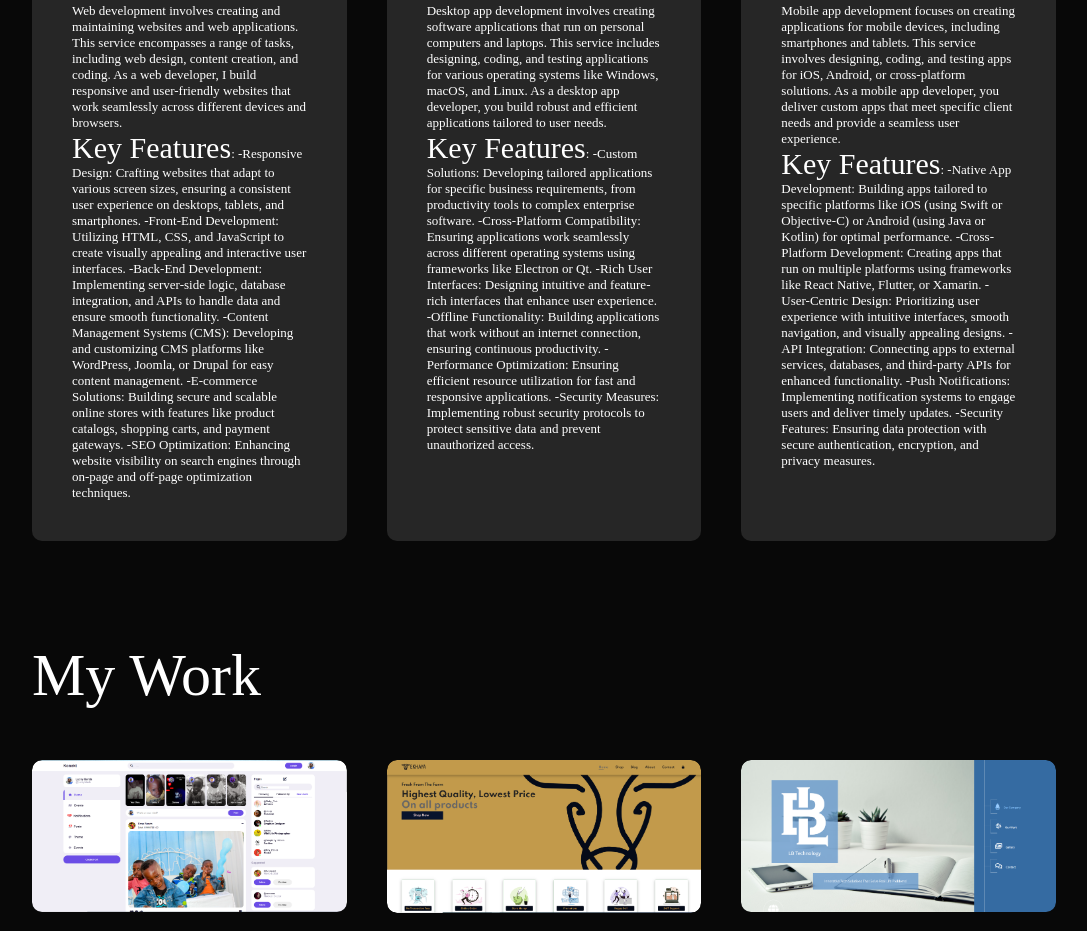
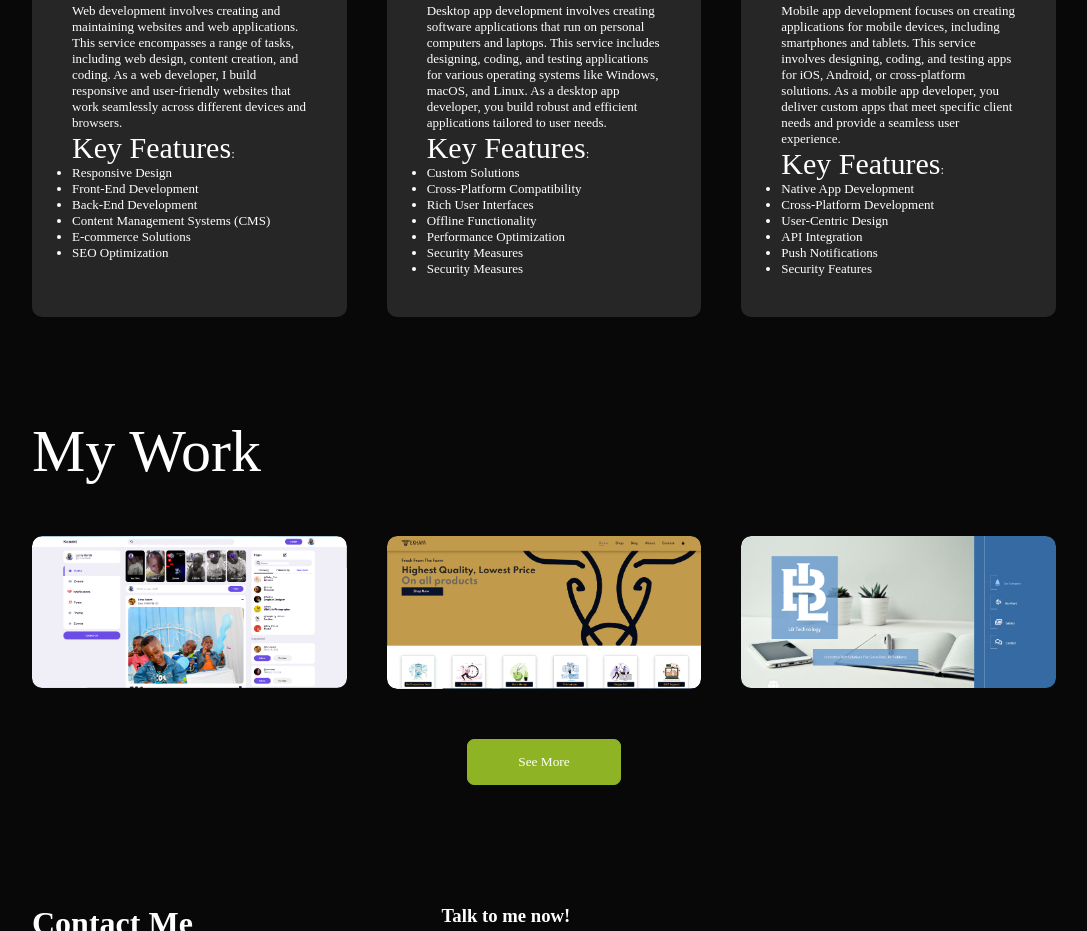
Before and after one commit to Lucky-code-cloud/luckybanda, a plain HTML site: page index.html in a window 1280 px wide. Shown: the part 1677-2608 px from the top of the page, without its empty margins (96-1183 px from the left). Drawn offline with Linux system fonts and the light colour scheme.

Commit message:
Update index.html

```diff
--- a/index.html
+++ b/index.html
@@ -85,35 +85,30 @@
                 <h2>Website Development</h2>
                 <p>Web development involves creating and maintaining websites and web applications. This service encompasses a range of tasks, including web design, content creation, and coding. As a web developer, I build responsive and user-friendly websites that work seamlessly across different devices and browsers.</p>
                 <p><span style="font-size:30px;">Key Features</span>:
-                    -Responsive Design: Crafting websites that adapt to various screen sizes, ensuring a consistent user experience on desktops, tablets, and smartphones.
-
-                    -Front-End Development: Utilizing HTML, CSS, and JavaScript to create visually appealing and interactive user interfaces.
-
-                    -Back-End Development: Implementing server-side logic, database integration, and APIs to handle data and ensure smooth functionality.
-
-                    -Content Management Systems (CMS): Developing and customizing CMS platforms like WordPress, Joomla, or Drupal for easy content management.
-
-                    -E-commerce Solutions: Building secure and scalable online stores with features like product catalogs, shopping carts, and payment gateways.
-
-                    -SEO Optimization: Enhancing website visibility on search engines through on-page and off-page optimization techniques.</p>
-
+                    <ul>
+                        <li>Responsive Design</li>
+                        <li>Front-End Development</li>
+                        <li>Back-End Development</li>
+                        <li>Content Management Systems (CMS)</li>
+                        <li>E-commerce Solutions</li>
+                        <li>SEO Optimization</li>
+                    </ul>
             </div>
             <div>
                 <i class="fa-solid fa-laptop"></i>
                 <h2>Desktop App Development</h2>
                 <p>Desktop app development involves creating software applications that run on personal computers and laptops. This service includes designing, coding, and testing applications for various operating systems like Windows, macOS, and Linux. As a desktop app developer, you build robust and efficient applications tailored to user needs.</p>
                 <p><span style="font-size:30px;">Key Features</span>:
-                    -Custom Solutions: Developing tailored applications for specific business requirements, from productivity tools to complex enterprise software.
 
-                    -Cross-Platform Compatibility: Ensuring applications work seamlessly across different operating systems using frameworks like Electron or Qt.
-
-                    -Rich User Interfaces: Designing intuitive and feature-rich interfaces that enhance user experience.
-
-                    -Offline Functionality: Building applications that work without an internet connection, ensuring continuous productivity.
-
-                    -Performance Optimization: Ensuring efficient resource utilization for fast and responsive applications.
-
-                    -Security Measures: Implementing robust security protocols to protect sensitive data and prevent unauthorized access.
+                    <ul>
+                        <li>Custom Solutions</li>
+                        <li>Cross-Platform Compatibility</li>
+                        <li>Rich User Interfaces</li>
+                        <li>Offline Functionality</li>
+                        <li>Performance Optimization</li>
+                        <li>Security Measures</li>
+                        <li>Security Measures</li>
+                    </ul>
                 </p>
             </div>
             <div>
@@ -121,17 +116,15 @@
                 <h2>Mobile App Development</h2>
                 <p>Mobile app development focuses on creating applications for mobile devices, including smartphones and tablets. This service involves designing, coding, and testing apps for iOS, Android, or cross-platform solutions. As a mobile app developer, you deliver custom apps that meet specific client needs and provide a seamless user experience.</p>
                 <p><span style="font-size:30px;">Key Features</span>:
-                    -Native App Development: Building apps tailored to specific platforms like iOS (using Swift or Objective-C) or Android (using Java or Kotlin) for optimal performance.
 
-                    -Cross-Platform Development: Creating apps that run on multiple platforms using frameworks like React Native, Flutter, or Xamarin.
-
-                    -User-Centric Design: Prioritizing user experience with intuitive interfaces, smooth navigation, and visually appealing designs.
-
-                    -API Integration: Connecting apps to external services, databases, and third-party APIs for enhanced functionality.
-
-                    -Push Notifications: Implementing notification systems to engage users and deliver timely updates.
-
-                    -Security Features: Ensuring data protection with secure authentication, encryption, and privacy measures.
+                    <ul>
+                        <li>Native App Development</li>
+                        <li>Cross-Platform Development</li>
+                        <li>User-Centric Design</li>
+                        <li>API Integration</li>
+                        <li>Push Notifications</li>
+                        <li>Security Features</li>
+                    </ul>
                 </p>
             </div>
         </div>
```
